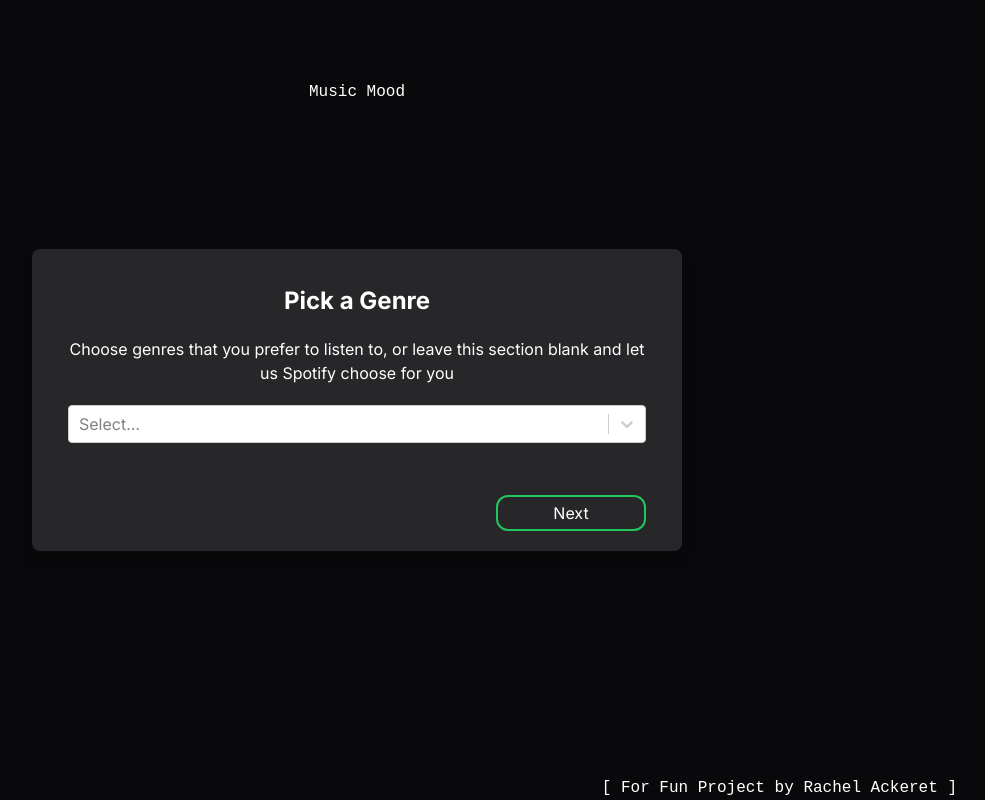
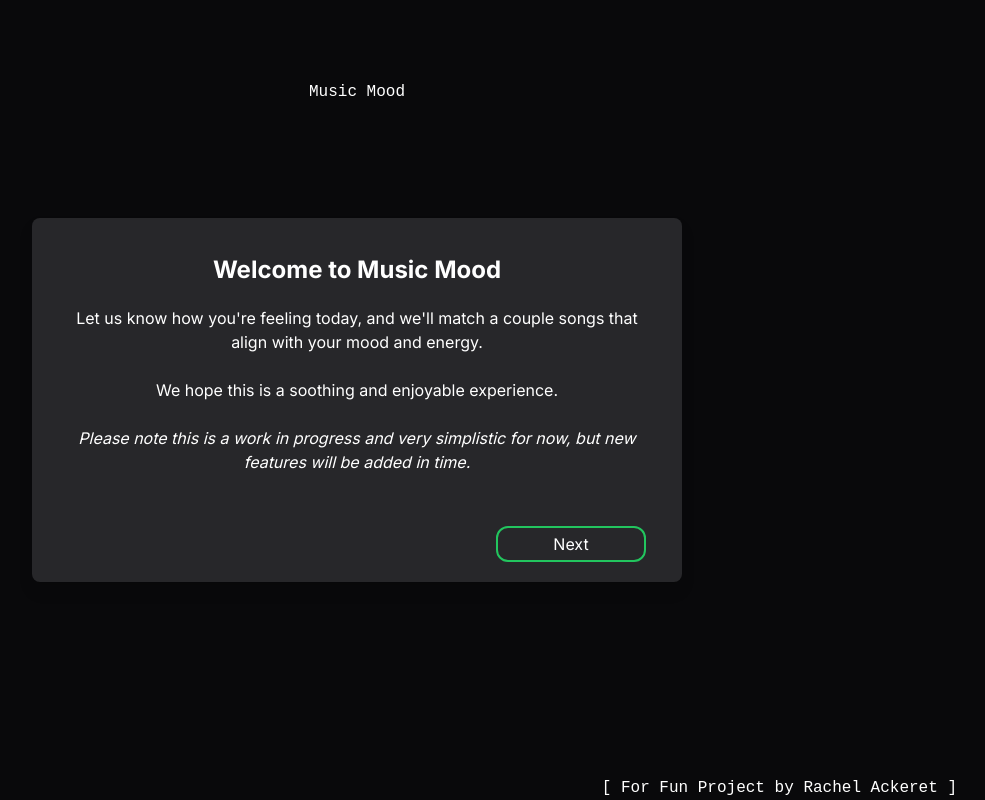
Before and after one commit to rachel-ackeret/music-mood, a Next.js app: page / in a window 1280 px wide. Shown: the whole page, without its empty margins (283-1268 px from the left). Built offline with nearby package versions, Linux system fonts and the light colour scheme; no server answers; what node-cache would draw is missing.

Commit message:
update some text

```diff
--- a/src/app/api/spotify.js
+++ b/src/app/api/spotify.js
@@ -16,7 +16,7 @@ const getApiTrackRecommendations = async (savedUserChoices) => {
         }
     }).join('&');
 
-    const url = `${baseUrl}/recommendations?limit=3&${criteria}`;
+    const url = `${baseUrl}/recommendations?limit=7&${criteria}`;
 
     return makeSpotifyApiRequest(url).then(data => {
         return data;
--- a/src/app/components/FlowContainer.jsx
+++ b/src/app/components/FlowContainer.jsx
@@ -16,7 +16,7 @@ const FlowContainer = ({ genreRecommendations }) => {
 	const currentPlacement = moodFlowPhases.get(queuePosition);
 
 	const onNext = () => {
-		if (queuePosition < moodFlowPhases.size - 2) {
+		if (queuePosition < moodFlowPhases.size - 1) {
 			setQueuePosition(queuePosition + 1);
 		} else if (currentPlacement === moodFlows.REVIEW) {
 			loadResults(savedUserChoices);
@@ -65,7 +65,7 @@ const FlowContainer = ({ genreRecommendations }) => {
 						Back
 					</button>
 				}
-				{(queuePosition < moodFlowPhases.size - 2) ? (
+				{(queuePosition < moodFlowPhases.size - 1) ? (
 					<button
 						className="border-solid rounded-xl border-2 border-green-500 my-3 h-[36px] w-[150px] hover:bg-green-500 mr-0 ml-auto"
 						onClick={onNext}
--- a/src/app/constants/moodFlow.jsx
+++ b/src/app/constants/moodFlow.jsx
@@ -2,18 +2,26 @@ import React from 'react';
 import Immutable from 'immutable';
 
 export const moodFlows = {
+    WELCOME: "welcome",
     GENRE: "genre",
     ENERGY: "energy",
     MOOD: "mood",
     REVIEW: "review",
-    RESULTS: "results",
 };
 
 const moodFlow = Immutable.Map({
+    [moodFlows.WELCOME]: {
+        type: "Welcome",
+        title: "Welcome to Music Mood",
+        description: (<>Let us know how you're feeling today, and we'll match a couple songs that align with your mood and energy.
+                        <br /><br /> We hope this is a soothing and enjoyable experience.
+                        <br /><br /> <i>Please note this is a work in progress and very simplistic for now, but new features will be added in time.</i></>),
+        buttonText: "Next",
+    },
     [moodFlows.GENRE]: {
         type: "Genre",
         title: "Pick a Genre",
-        description: "Choose genres that you prefer to listen to, or leave this section blank and let us Spotify choose for you",
+        description: "Choose genres that you prefer to listen to, or leave this section blank and let Spotify choose for you",
         buttonText: "Next",
     },
     [moodFlows.ENERGY]: {
@@ -33,11 +41,6 @@ const moodFlow = Immutable.Map({
         description: null,
         buttonText: "Load Results",
     },
-    [moodFlows.RESULTS]: {
-        title: "Results",
-        description: null,
-        buttonText: "Copy Track URL",
-    },
     // { Artist: {
     //     title: "Pick a artist",
     //     description: "Choose a artist to start your journey",
```
